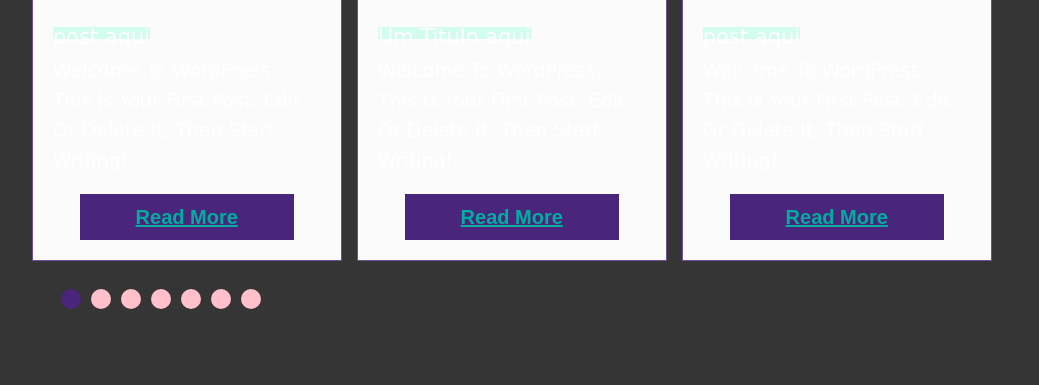
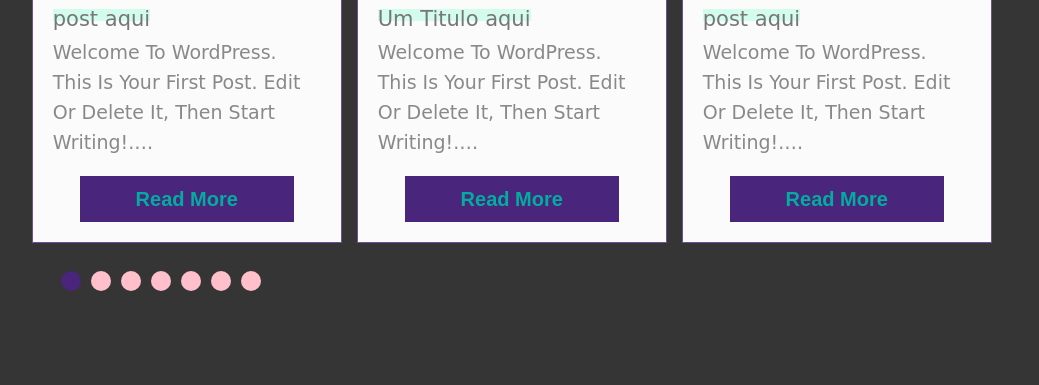
Before and after one commit to myartdesign/slick-slider, a plain HTML site: page slick-slider.html in a window 1280 px wide. Shown: the part 441-826 px from the top of the page, without its empty margins (132-1171 px from the left). Drawn offline with Linux system fonts and the light colour scheme; a web font is replaced by a local one.

Commit message:
Update slick-slider.html

```diff
--- a/slick-slider.html
+++ b/slick-slider.html
@@ -15,38 +15,10 @@
 	<!-- Slick Custom CSS -->
 	<link rel="stylesheet" href="css/style.css">
 	<style type="text/css" media="all">
-			html, body {
-				padding: 0;
-				margin: 0;
-				height: 100%;
-			}
-			body, div, p {
-				font-family: Arial, Helvetica, Verdana;
-				color: white;
-			}
-			h1 {
-				font-size: 60px;
-			}
-			a, a:link, a:active, a:visited {
-				color: white;
-				text-decoration: underline;
-			}
-			a:hover {
-				color: #999;
-			}
-			#wrapper {
-				background-color: black;
-				width: 600px;
-				margin: auto;
-				min-height: 100%;
-			}
-			#content {
-				padding: 50px;
-			}
 
-			.container .logo-slider {
+     .container .logo-slider {
 
-      color: #676767;
+     color: #676767;
     -webkit-font-smoothing: antialiased;
     line-height: 22px;
     vertical-align: baseline;
@@ -76,10 +48,6 @@
     color: none !important;
 }
 
-body {
-    margin: 0;
-    background: #ffffff important!;
-}
 		</style>
 </head>
 <body>
```
